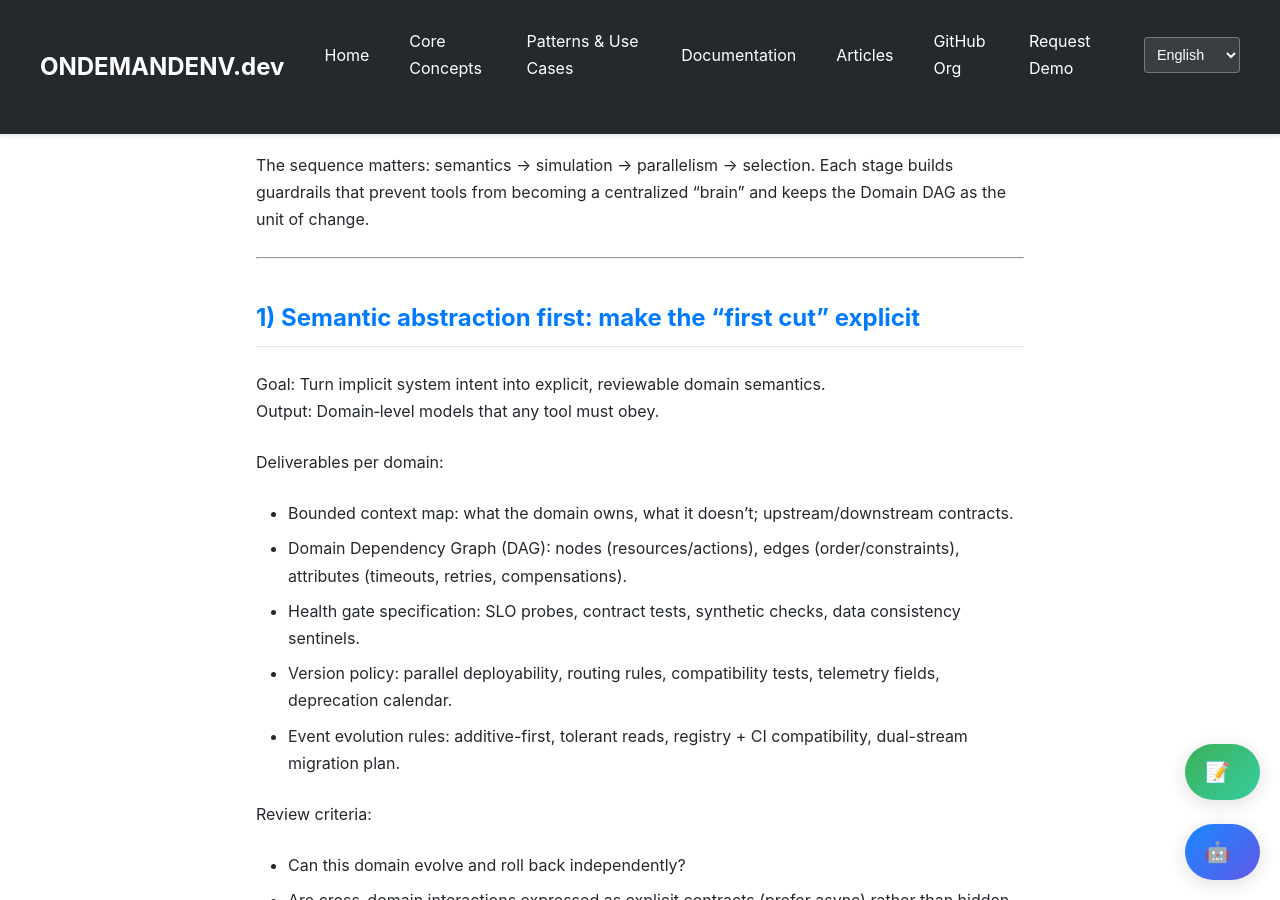
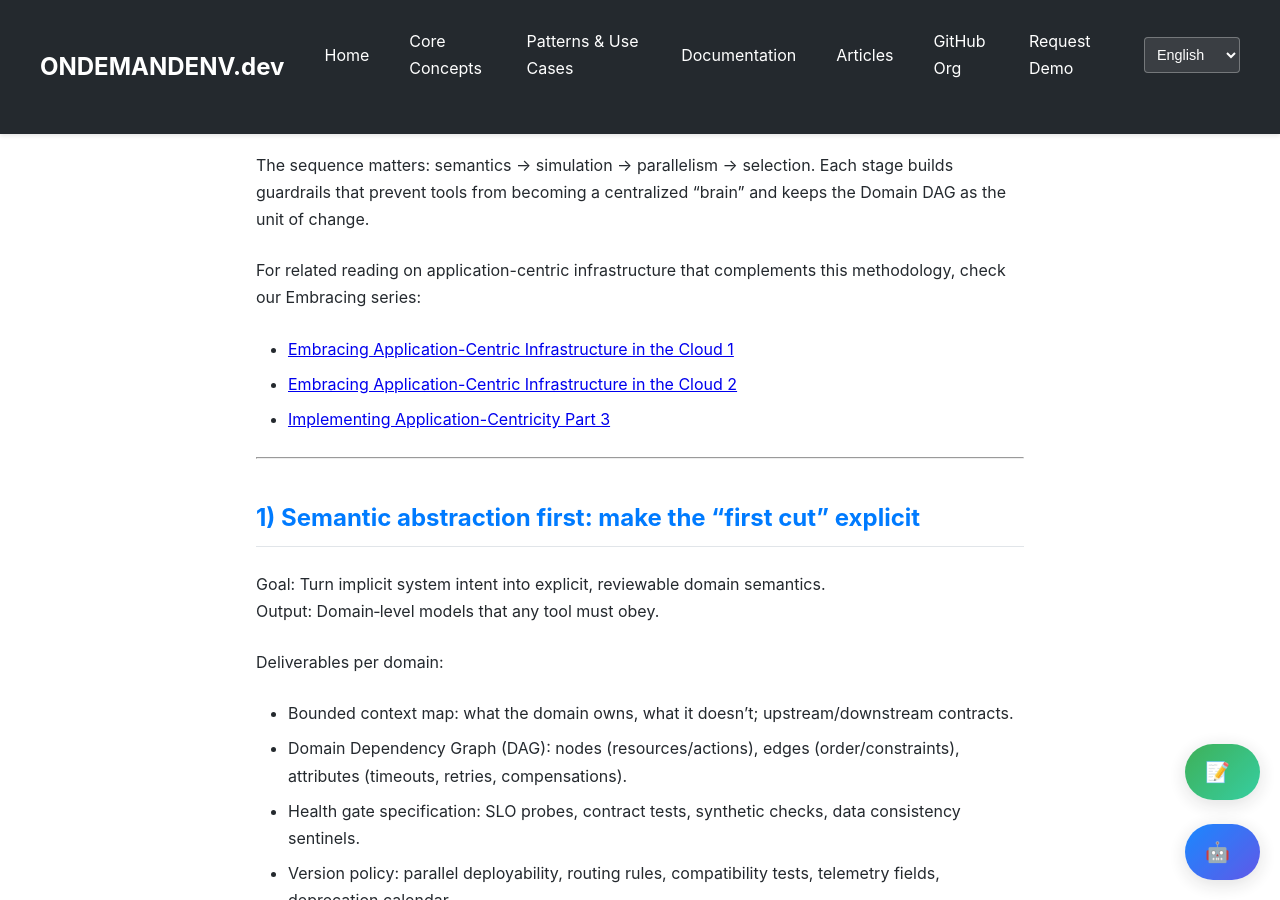
Before and after one commit to ondemandenv/ondemandenv.github.io, a Jekyll site: the page built from articles/root-cause-x-ops-flat-worldview-6.md, in a window 1280 px wide and 900 px high, scrolled down 397 px. Built offline with Jekyll 4.4.1, drawn with Linux system fonts in a browser that asks for light colours; a script that is not in the unit is left out; some of the changed text lies outside the part shown.

Commit message:
x-ops-flat-wv+++ ++

```diff
--- a/articles/root-cause-x-ops-flat-worldview-6.md
+++ b/articles/root-cause-x-ops-flat-worldview-6.md
@@ -12,6 +12,11 @@
 This final installment pulls the series together into a practical methodology for designing, evolving, and governing complex systems without succumbing to the x‑ops flat worldview. The core idea is simple, powerful, and broadly applicable: abstract the real world into domain semantics, exercise those abstractions through software simulation and reversible drills, run parallel experiments, and promote the winners. This is how to de‑risk the “first cut,” preserve reversibility, and keep complexity growing linearly.
 
 The sequence matters: semantics → simulation → parallelism → selection. Each stage builds guardrails that prevent tools from becoming a centralized “brain” and keeps the Domain DAG as the unit of change.
+
+For related reading on application-centric infrastructure that complements this methodology, check our Embracing series:
+- <a href="/articles/embracing-application-centric-infrastructure-cloud-1">Embracing Application-Centric Infrastructure in the Cloud 1</a>
+- <a href="/articles/embracing-application-centric-infrastructure-cloud-2">Embracing Application-Centric Infrastructure in the Cloud 2</a>
+- <a href="/articles/implementing-application-centricity-declarative-contracts">Implementing Application-Centricity Part 3</a>
 
 ***
 
@@ -113,6 +118,11 @@
 Mainline discipline:
 - Trunk stays releasable: small steps, short-lived branches, feature flags, CI covers flag combinations.
 - Flags have owners, expiry dates, and removal tasks; stale flags fail the build.
+
+This builds on concepts from our MERGE HELL SCANDAL SERIES—see:
+- <a href="/articles/pr-queue-scam-makes-merge-hell-worse">The PR Queue Scam</a>
+- <a href="/articles/semantic-evolution-crisis-merge-hell-cultural">The Semantic Evolution Crisis</a>
+- <a href="/articles/walking-on-many-feet-contract-branches">Walking on Many Feet: Contract Branches</a>
 
 ***
 
```
Also changed, not shown: articles/root-cause-x-ops-flat-worldview-2.md (+3 -3 lines), articles/root-cause-x-ops-flat-worldview-3.md (+7 -0 lines), articles/root-cause-x-ops-flat-worldview-5.md (+5 -0 lines).
